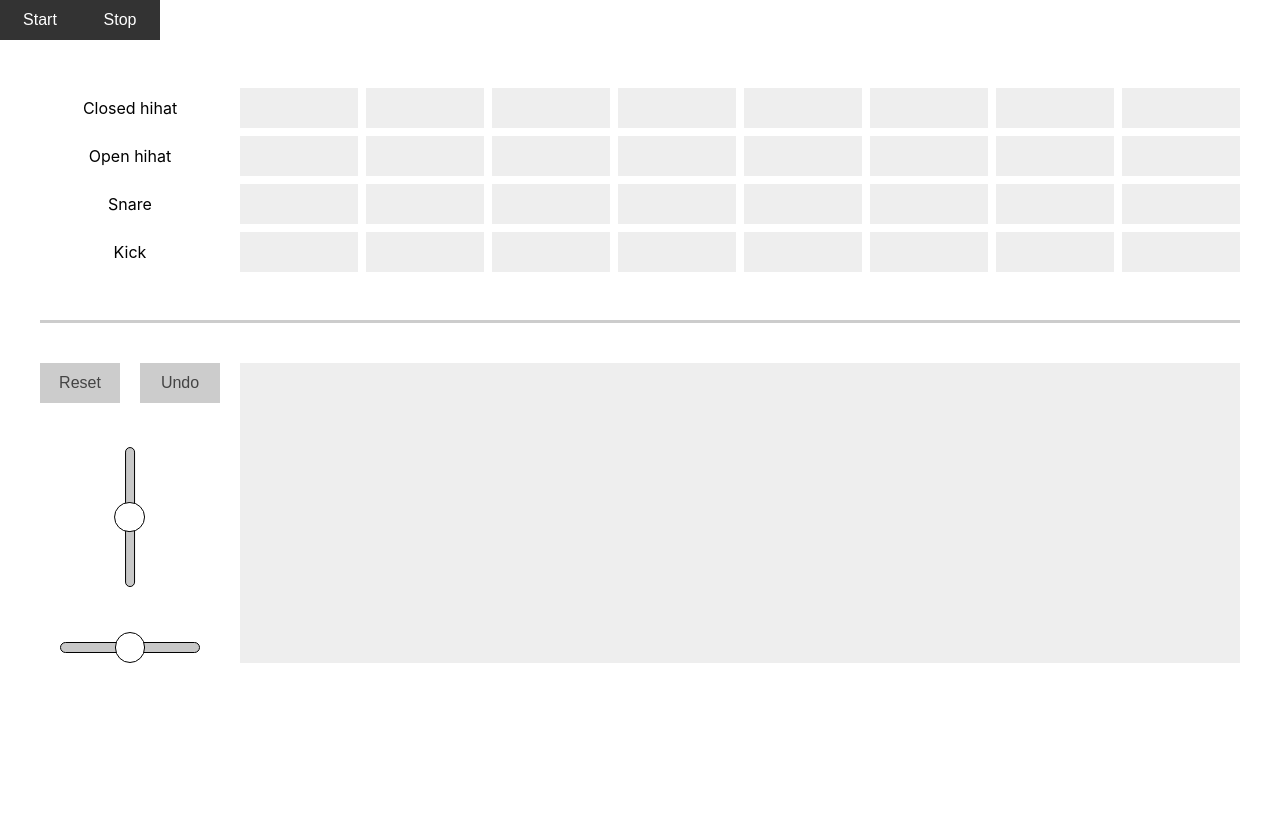
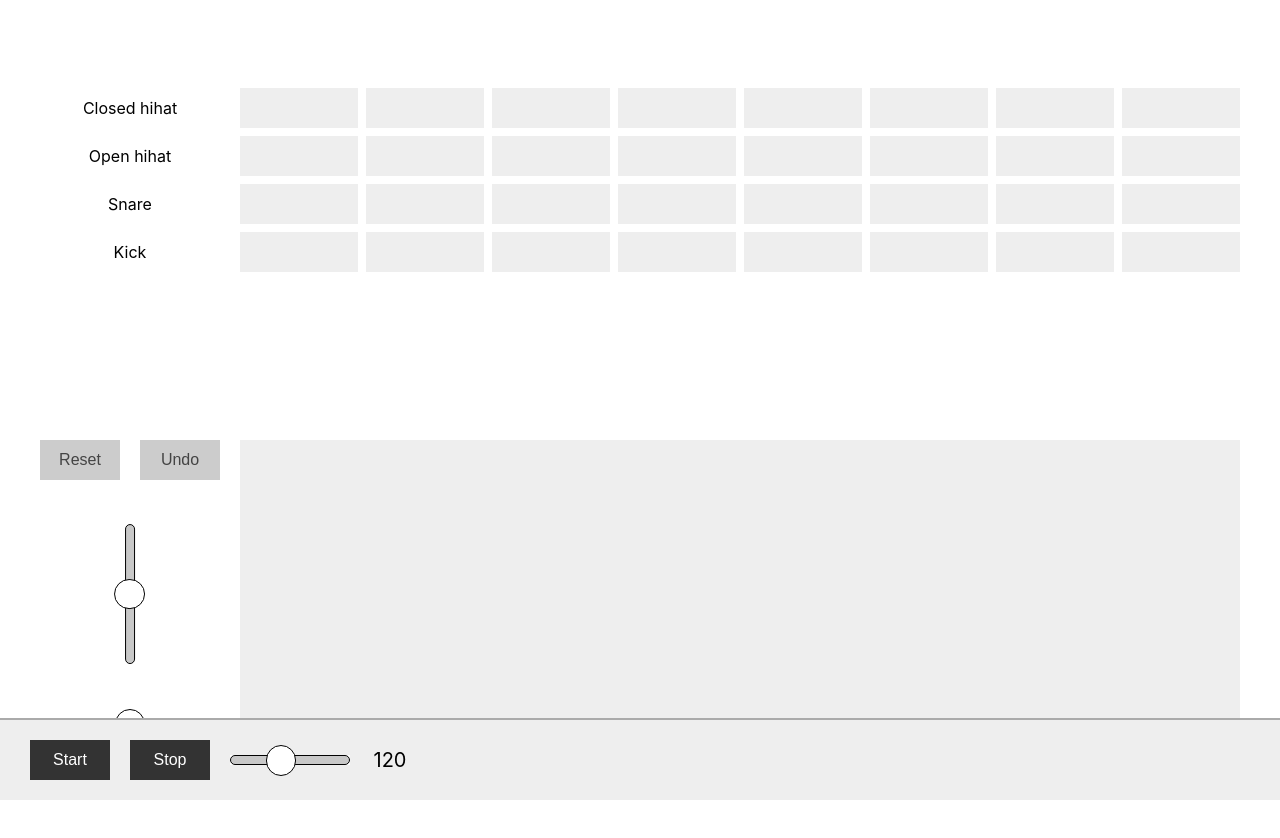
Before and after one commit to Luftare/deep-sounds, a React (Create React App) app: page / in a window 1280 px wide. Shown: the top 838 px of the page. Before the commit the page ends 800 px from the top, so only its background shows below. Built offline with nearby package versions, Linux system fonts and the light colour scheme.

Commit message:
adjust layout

```diff
--- a/src/App.js
+++ b/src/App.js
@@ -1,18 +1,19 @@
 import React, { Component } from 'react';
 import Drums from './modules/drums';
 import Canvas from './modules/canvas';
-import { InstrumentRack } from './components';
+import { InstrumentRack, MasterControls } from './components';
 
 class App extends Component {
-  state = {
-    step: 0,
-    active: false,
-  };
-
   constructor(props) {
     super(props);
     const { ticker } = this.props;
     this.ticker = ticker;
+
+    this.state = {
+      step: 0,
+      active: false,
+      BPM: this.ticker.getBPM(),
+    };
   }
 
   componentDidMount() {
@@ -22,6 +23,14 @@ class App extends Component {
       }));
     };
   }
+
+  handleTempoChange = e => {
+    const BPM = parseInt(e.target.value);
+    this.ticker.setBPM(BPM);
+    this.setState({
+      BPM,
+    });
+  };
 
   startSequence = () => {
     this.setState(
@@ -47,13 +56,12 @@ class App extends Component {
   };
 
   render() {
-    const { step, active } = this.state;
+    const { step, active, BPM } = this.state;
     const { audioMixer } = this.props;
     const stepTime = this.ticker.getIntervalTime();
+
     return (
-      <div>
-        <button onMouseDown={this.startSequence}>Start</button>
-        <button onMouseDown={this.stopSequence}>Stop</button>
+      <>
         <InstrumentRack>
           <Drums step={step} audioMixer={audioMixer} active={active} />
           <Canvas
@@ -63,7 +71,21 @@ class App extends Component {
             active={active}
           />
         </InstrumentRack>
-      </div>
+        <MasterControls>
+          <button onMouseDown={this.startSequence}>Start</button>
+          <button onMouseDown={this.stopSequence}>Stop</button>
+          <input
+            type="range"
+            className="tempo"
+            min="40"
+            max="240"
+            step="1"
+            defaultValue={BPM}
+            onChange={this.handleTempoChange}
+          />
+          <span className="BPM">{BPM}</span>
+        </MasterControls>
+      </>
     );
   }
 }
--- a/src/components.js
+++ b/src/components.js
@@ -1,15 +1,35 @@
 import styled from 'styled-components';
 
-export const InstrumentRack = styled.div`
-  > *:not(:last-child) {
-    border-bottom: solid 3px #ccc;
+export const MasterControls = styled.div`
+  position: sticky;
+  bottom: 0;
+  display: flex;
+  background-color: #eee;
+  border-top: solid 2px #aaa;
+  z-index: 999;
+  align-items: center;
+  padding: 20px;
+
+  .tempo {
+    width: 120px;
+  }
+
+  .BPM {
+    width: 40px;
+    text-align: center;
+    font-size: 20px;
+  }
+
+  > * {
+    margin-left: 10px !important;
+    margin-right: 10px !important;
   }
 `;
 
+export const InstrumentRack = styled.div``;
+
 export const ModuleContainer = styled.div`
   position: relative;
-  padding: 40px 0;
+  padding: 80px 0;
   margin: 0 40px;
-
-  box-sizing: border-box;
 `;
```
